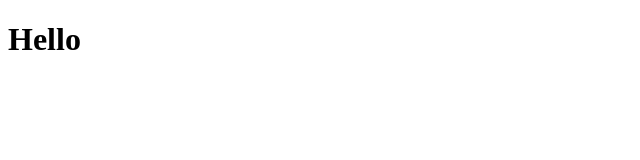
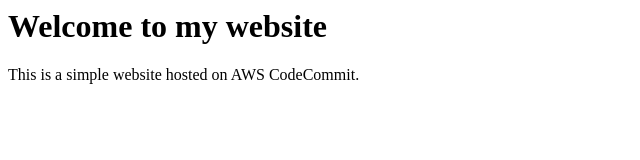
Before and after one commit to harshvardhan49/demo_pipeline, a plain HTML site: page index.html in a window 1280 px wide. Shown: the whole page, without its empty margins (0-640 px from the left). Drawn offline with Linux system fonts and the light colour scheme.

Commit message:
first commit

```diff
--- a/index.html
+++ b/index.html
@@ -1,11 +1,9 @@
-<!DOCTYPE html>
-<html lang="en">
-<head>
-    <meta charset="UTF-8">
-    <meta name="viewport" content="width=device-width, initial-scale=1.0">
-    <title>Document</title>
-</head>
-<body>
-    <h1>Hello</h1>
-</body>
+<html>
+  <head>
+    <title>My Website</title>
+  </head>
+  <body>
+    <h1>Welcome to my website</h1>
+    <p>This is a simple website hosted on AWS CodeCommit.</p>
+  </body>
 </html>
```
